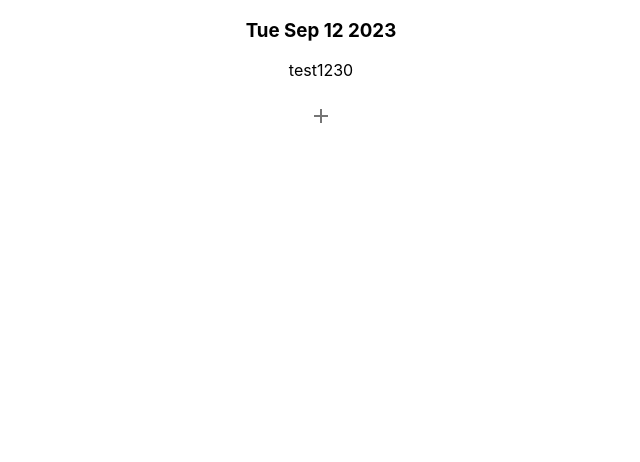
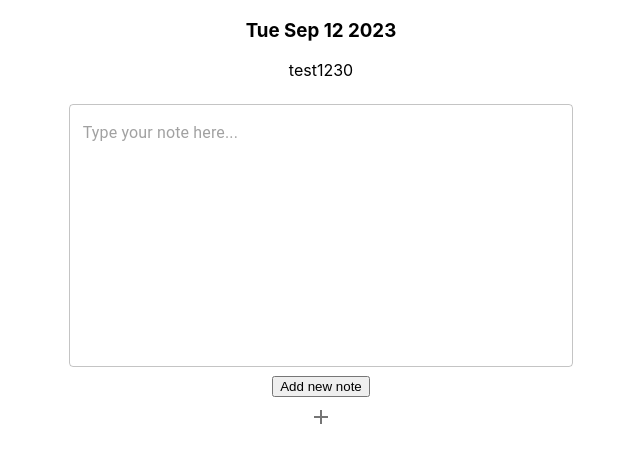
Before and after one commit to kpatterson395/insiten_project_1, a React (Create React App) app: page / in a window 1280 px wide. Both pictures are taken after a click on the button 640 px from the left and 116 px from the top of the page. Shown: the top 462 px of the page, without its empty margins (319-959 px from the left). Built offline with nearby package versions, Linux system fonts and the light colour scheme.

Commit message:
add form + toggle

```diff
--- /dev/null
+++ b/src/AddNoteForm.tsx
@@ -0,0 +1,26 @@
+import * as React from 'react';
+import Box from '@mui/material/Box';
+import TextField from '@mui/material/TextField';
+
+export default function AddNoteForm() {
+  return (
+    <Box
+      component="form"
+      sx={{
+        '& .MuiTextField-root': { m: 1, width: '50ch' },
+      }}
+      noValidate
+      autoComplete="off"
+    >
+      <div>
+        <TextField
+          id="outlined-multiline-static"
+          multiline
+          rows={10}
+          placeholder="Type your note here..."
+        />
+      </div>
+      <button>Add new note</button>
+    </Box>
+  );
+}
--- a/src/Controls.tsx
+++ b/src/Controls.tsx
@@ -2,6 +2,8 @@ import * as React from 'react';
 import IconButton from '@mui/material/IconButton';
 import AddIcon from '@mui/icons-material/Add';
 import {NoteInterface} from "./App"
+import AddNoteForm from './AddNoteForm';
+import { useState } from "react";
 
 export interface IAppProps {
 
@@ -9,11 +11,19 @@ export interface IAppProps {
 }
 
 export default function Controls ({addNote}: IAppProps) {
+
+  const [showAddForm, setShowAddForm] = useState(false)
   return (
     <div>
-      <IconButton>
-        <AddIcon />
-      </IconButton>
+       {showAddForm && (
+        <AddNoteForm />
+        )}
+        <div>
+          <IconButton onClick={() => setShowAddForm(!showAddForm)}>
+            <AddIcon />
+          </IconButton>
+        </div>
+
 
     </div>
   );
```
Also changed, not shown: src/Note.tsx (+2 -6 lines).
